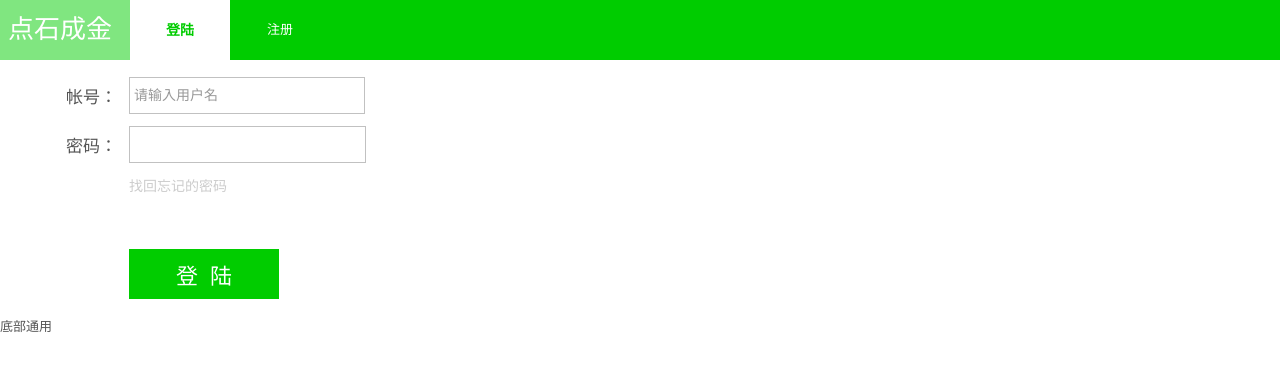
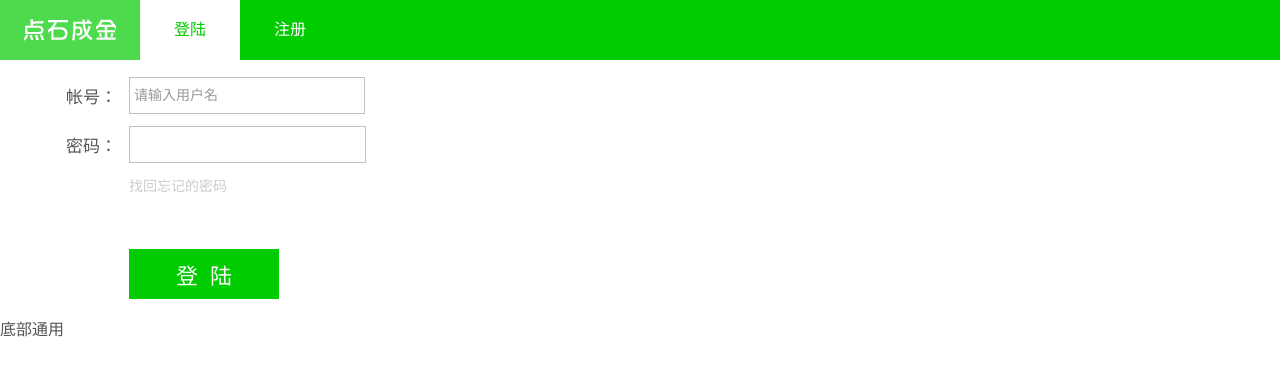
Before and after one commit to qulaijin/dian, a CodeIgniter app: page /login in a window 1280 px wide. Shown: the top 376 px of the page. Run offline with CodeIgniter, Linux system fonts and the light colour scheme.

Commit message:
修改头部css,增加logo背景图

```diff
--- a/application/views/_nav.php
+++ b/application/views/_nav.php
@@ -1,18 +1,18 @@
 <div id="head">
 	<div class="nav">
 		<ul>
-			<li class="home <?php if($url =='home') : ?>curren" <?php endif; ?>"><a href="<?php echo site_url('home')?>" class="">点石成金</a></li>
+			<li class="<?php if($url =='home'){echo 'home';}else{ echo 'logo';} ?>"><a href="<?php echo site_url('home')?>">点石成金</a></li>
 			<?php if ($this->session->userdata('user_in')):  ?>
-			<li <?php if($url =='newpost') : ?> class="curren" <?php endif; ?>><a href="<?php echo site_url('user/newpost')?>">发布供求</a></li>
-			<li<?php if($url =='plist') : ?> class="curren" <?php endif; ?>><a href="<?php echo site_url('user/plist')?>">已发布</a></li>
-			<li <?php if($url =='uinfo') : ?> class="curren" <?php endif; ?>><a href="<?php echo site_url('user/info')?>">用户信息</a></li>
-			<li <?php if($url =='payment') : ?> class="curren" <?php endif; ?>><a href="<?php echo site_url('user/payment')?>">充值</a></li>
-			<li <?php if($url =='msg') : ?> class="curren" <?php endif; ?>><a href="<?php echo site_url('user/msg')?>">短消息</a></li>
+			<li class="li <?php if($url =='newpost') : ?> curren <?php endif; ?>"><a href="<?php echo site_url('user/newpost')?>">发布供求</a></li>
+			<li class="li <?php if($url =='plist') : ?> curren <?php endif; ?>"><a href="<?php echo site_url('user/plist')?>">已发布</a></li>
+			<li class="li <?php if($url =='uinfo') : ?> curren <?php endif; ?>"><a href="<?php echo site_url('user/info')?>">用户信息</a></li>
+			<li class="li <?php if($url =='payment') : ?> curren <?php endif; ?>"><a href="<?php echo site_url('user/payment')?>">充值</a></li>
+			<li class="li <?php if($url =='msg') : ?> curren <?php endif; ?>"><a href="<?php echo site_url('user/msg')?>">短消息</a></li>
 			<li class="list"><a href="<?php echo site_url('user/info')?>">用户名: <strong><?php echo $this->session->userdata('user_name');?></strong> </a></li>
-			<li><a href="<?php echo site_url('login/logout')?>">退出</a></li>
+			<li class="li"><a href="<?php echo site_url('login/logout')?>">退出</a></li>
 			<?php else: ?>
-			<li <?php if($url =='login') : ?> class="curren" <?php endif; ?>><a href="<?php echo site_url('login')?>">登陆</a></li>
-			<li <?php if($url =='regist') : ?> class="curren" <?php endif; ?>><a href="<?php echo site_url('login/regist')?>">注册</a></li>
+			<li class="li<?php if($url =='login') : ?> curren <?php endif; ?>"><a href="<?php echo site_url('login')?>">登陆</a></li>
+			<li class="li<?php if($url =='regist') : ?> curren <?php endif; ?>"><a href="<?php echo site_url('login/regist')?>">注册</a></li>
 			<?php endif; ?>
 		</ul>
 	</div>
--- a/css/style.css
+++ b/css/style.css
@@ -6,7 +6,7 @@ img {
 	border : 0;
 }
 body {
-font : 13px 'Century Gothic', 'Microsoft YaHei', Verdana, Tahoma, Lucida Grande, Arial, sans-serif;
+	font : 16px '微软雅黑,宋体,Arial',sans-serif;
 	color : #555;
 }
 .clear {
@@ -30,12 +33,19 @@ ul li {list-style: none;}
 	font-size:13px;
 	color:red;
 }
-#head {width:100%;margin:0 auto;float:left;}
+#head{
+	width:100%;
+	margin:0 auto;
+	float:left;
+}
 .curren{background:url(../images/home/l.png); width:100px;float:left;height:60px;color:#01cc00;}
-.curren a{color:#01cc00;font-size:14px;font-weight: bold;}
+.curren a{
+	color:#01cc00;
+	font-size:16px;
+}
 .nav {
 	float:left;
-background: url(../images/home/nav.png);
+	background: url(../images/home/nav.png) #0C0;
 	height:60px;
 	width:100%;
 }
@@ -49,28 +59,40 @@ line-height: 60px;
 .nav li.home {
 	font-size:26px;
 	font-family: bold;
-padding-right:10px;
-width:120px;
+	width:140px;
 }
 .nav li.home a{
+	text-indent:-3000px;
+	width:140px;
+	background:url(../images/home/logo_btn_1.jpg) no-repeat 0 0;
+}
+.nav li.home a:hover{
+	background:url(../images/home/logo_btn_1.jpg) no-repeat 0 -60px;
+}
+
+.nav li.home a:active{
+	background:url(../images/home/logo_btn_1.jpg) no-repeat 0 -120px;
+}
+
+.nav li.logo {
 	font-size:26px;
 	font-family: bold;
-padding-right:10px;
-width:120px;
+	width:140px;
 }
-.nav li.home a:hover{
-background:url('../images/home/lh.png');float:left;
-width:120px;
-color:#fff;
+.nav li.logo a{
+	text-indent:-3000px;
+	width:140px;
+	background:url(../images/home/logo_btn_2.jpg) no-repeat 0 0;
 }
-.nav li.home a:active{
-background:url('../images/home/la.png');float:left;
-width:120px;
-color:#fff;
+.nav li.logo a:hover{
+	background:url(../images/home/logo_btn_2.jpg) no-repeat 0 -60px;
 }
+.nav li.logo a:active{
+	background:url(../images/home/logo_btn_2.jpg) no-repeat 0 -120px;
+}
+
 .nav .list {
 	float:left;
-padding-left:10px;
 	width:200px;
 }
 .nav .list a{
```
Also changed, not shown: other parts of css/style.css (+76 -20 lines), application/views/user/regist.php (+5 -14 lines), images/home/logo_btn_1.jpg (added), images/home/logo_btn_2.jpg (added), 1 other file. Lines whose indentation alone changed are shown as unchanged.
